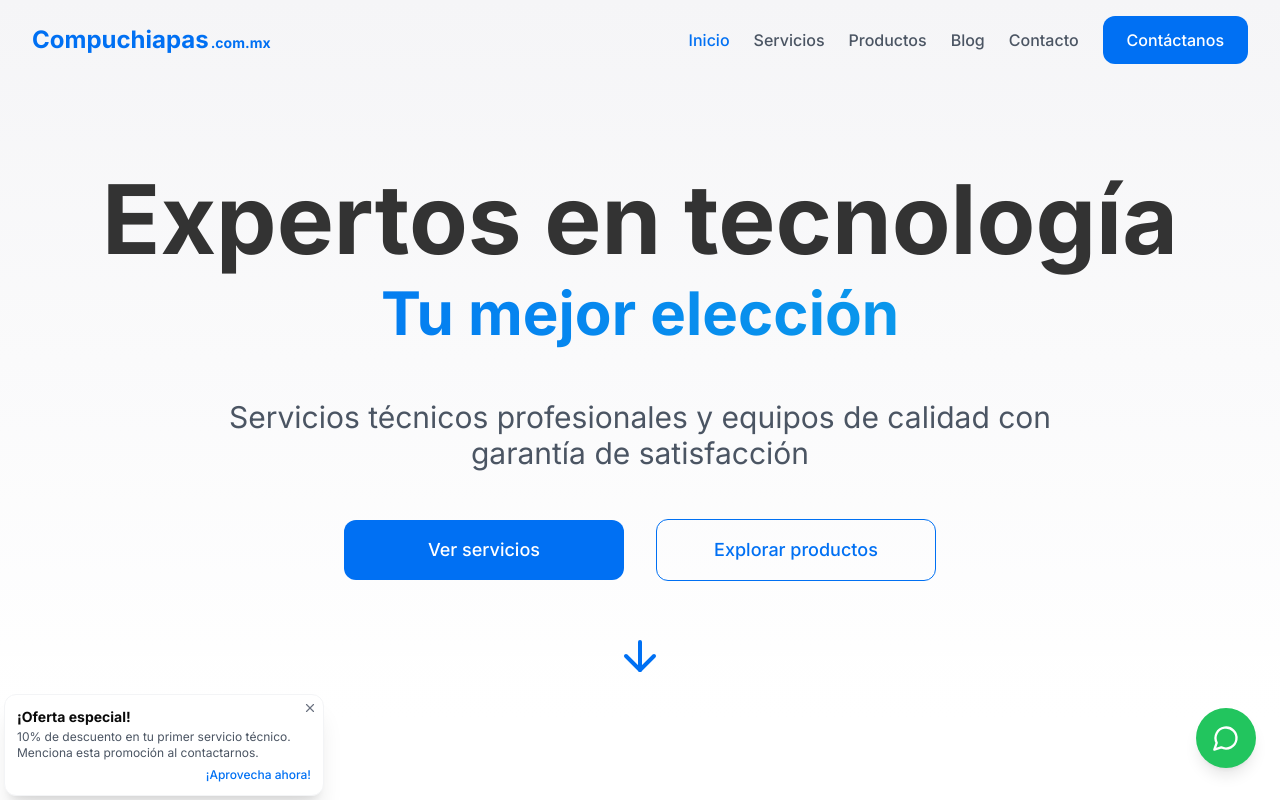
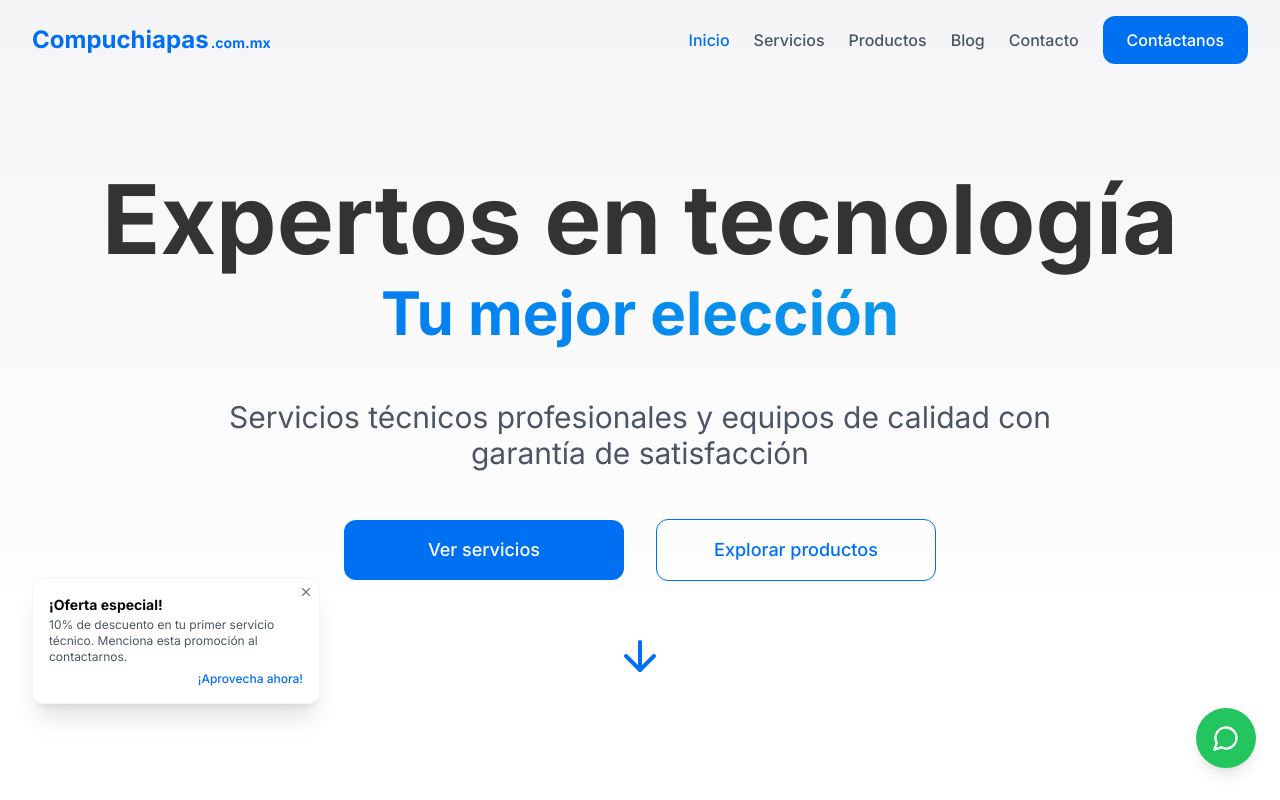
Before and after one commit to JetroLopez/compuchiapas, a React (Vite) app: page / in a window 1280 px wide. Shown: the top 800 px of the page. Built offline with nearby package versions, Linux system fonts and the light colour scheme.

Commit message:
Fix: ajustes de diseño móvil - Popup y Hero

```diff
--- a/src/components/Hero.tsx
+++ b/src/components/Hero.tsx
@@ -77,7 +77,7 @@ const Hero: React.FC = () => {
       </div>
 
       {/* Arrow button with gradient background */}
-      <div className="absolute bottom-0 left-0 right-0 h-32 bg-gradient-to-t from-white to-transparent flex items-center justify-center">
+      <div className="absolute bottom-0 left-0 right-0 h-32 bg-white flex items-center justify-center">
         <button
           onClick={scrollToServices}
           className="transform hover:translate-y-1 transition-transform duration-300"
--- a/src/components/OfferPopup.tsx
+++ b/src/components/OfferPopup.tsx
@@ -1,4 +1,3 @@
-
 import React, { useState } from 'react';
 import { X } from 'lucide-react';
 
@@ -30,7 +29,7 @@ const OfferPopup: React.FC<OfferPopupProps> = ({
 
   if (isMinimized) {
     return (
-      <div className="fixed bottom-1 left-1 z-30 animate-fade-up">
+      <div className="fixed bottom-24 left-4 z-30 animate-fade-up">
         <button
           onClick={handleReopen}
           className="bg-tech-blue text-white rounded-full py-1.5 px-3 shadow-lg hover:bg-tech-blue/90 transition-colors text-xs"
@@ -44,8 +43,8 @@ const OfferPopup: React.FC<OfferPopupProps> = ({
   if (!isOpen) return null;
 
   return (
-    <div className="fixed bottom-1 left-1 z-30 max-w-xs animate-fade-up">
-      <div className="bg-white rounded-lg shadow-xl p-3 border border-gray-100 relative">
+    <div className="fixed bottom-24 left-4 z-30 max-w-xs animate-fade-up">
+      <div className="bg-white rounded-lg shadow-xl p-4 border border-gray-100 relative mx-4">
         <button
           onClick={handleClose}
           className="absolute right-0.5 top-0.5 p-1 rounded-full hover:bg-gray-200 transition-colors"
```
